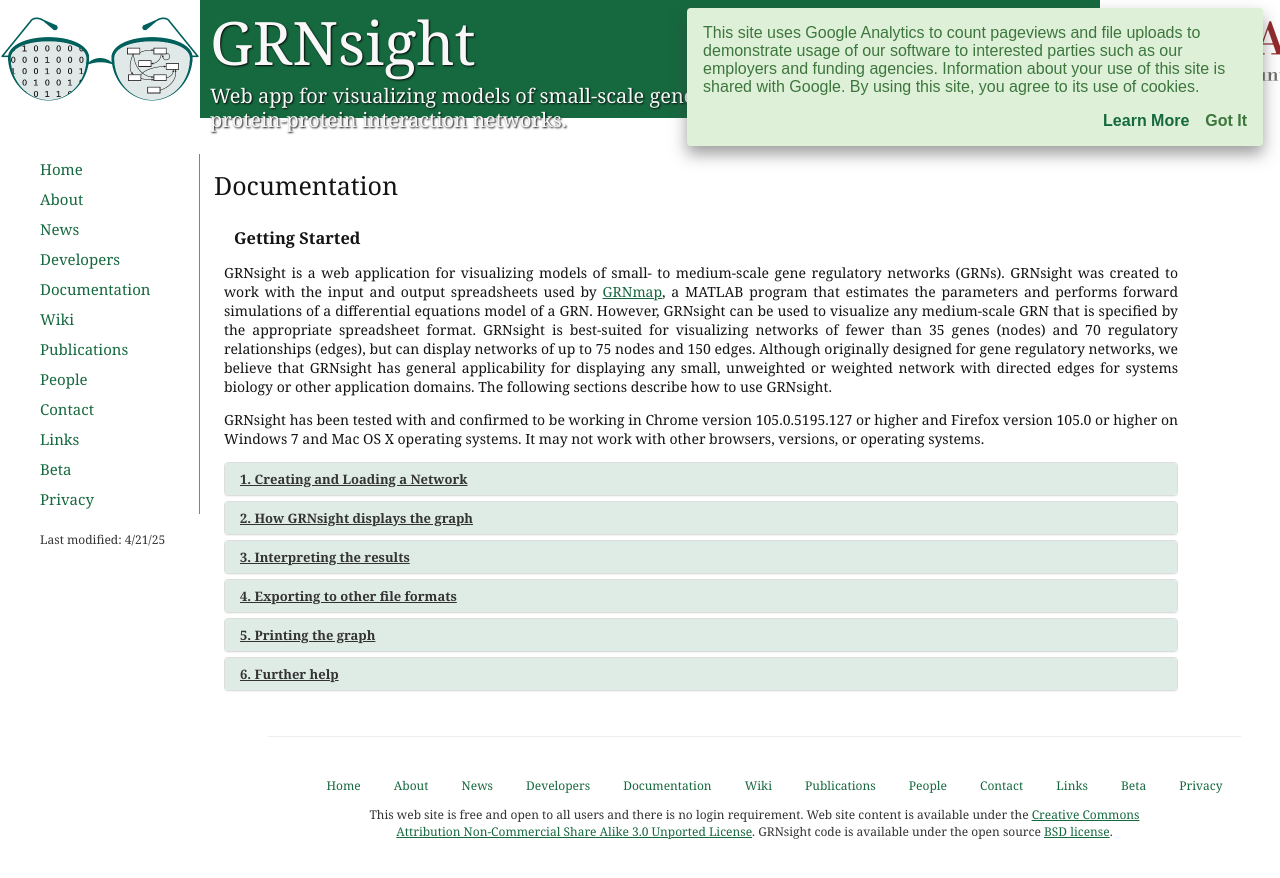
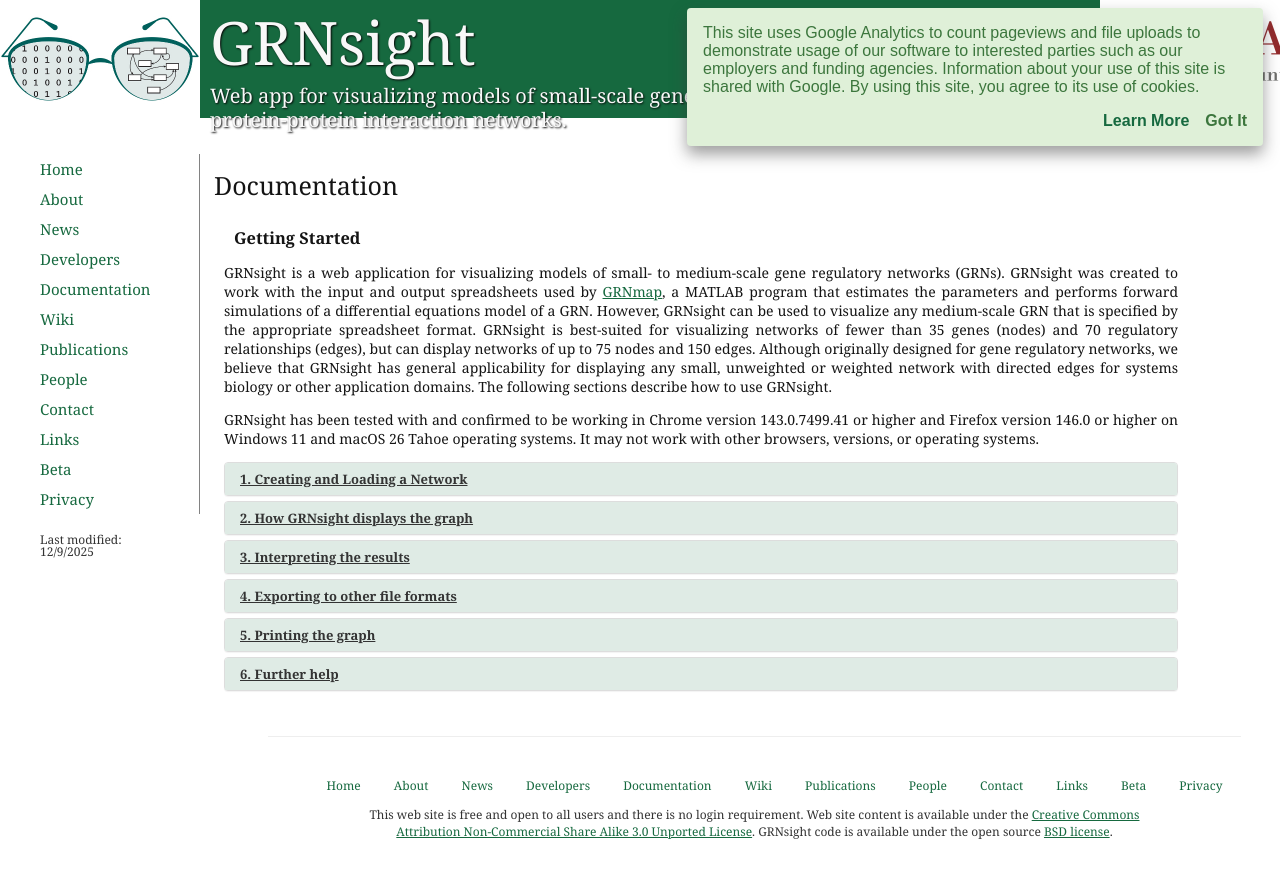
Before and after one commit to dondi/GRNsight, a Jekyll site: the page built from documentation.html, in a window 1280 px wide. Shown: the top 878 px of the page. Built offline with Jekyll 4.4.1, drawn with Linux system fonts in a browser that asks for light colours; nearby versions of some CDN libraries.

Commit message:
Update browser compatibility

```diff
--- a/documentation.html
+++ b/documentation.html
@@ -1,7 +1,7 @@
 ---
 layout: default
 title: Documentation
-modified: 4/21/25
+modified: 12/9/2025
 description: Learn how to format and upload files to GRNsight, a web application for visualizing small- to medium-scale gene regulatory networks.
 ---
 <p id="pageTitle">Documentation</p>
@@ -11,7 +11,7 @@ description: Learn how to format and upload files to GRNsight, a web application
         GRNsight is a web application for visualizing models of small- to medium-scale gene regulatory networks (GRNs). GRNsight was created to work with the input and output spreadsheets used by <a href="http://kdahlquist.github.io/GRNmap/index.html" target="blank">GRNmap</a>, a MATLAB program that estimates the parameters and performs forward simulations of a differential equations model of a GRN.  However, GRNsight can be used to visualize any medium-scale GRN that is specified by the appropriate spreadsheet format.  GRNsight is best-suited for visualizing networks of fewer than 35 genes (nodes) and 70 regulatory relationships (edges), but can display networks of up to 75 nodes and 150 edges. Although originally designed for gene regulatory networks, we believe that GRNsight has general applicability for displaying any small, unweighted or weighted network with directed edges for systems biology or other application domains. The following sections describe how to use GRNsight.
     </p>
     <p>
-        GRNsight has been tested with and confirmed to be working in Chrome version 105.0.5195.127 or higher and Firefox version 105.0 or higher on Windows 7 and Mac OS X operating systems. It may not work with other browsers, versions, or operating systems.
+        GRNsight has been tested with and confirmed to be working in Chrome version 143.0.7499.41 or higher and Firefox version 146.0 or higher on Windows 11 and macOS 26 Tahoe operating systems. It may not work with other browsers, versions, or operating systems.
     </p>
     <div class="panel-group">
         <!-- New Section 1 begin -->
```
